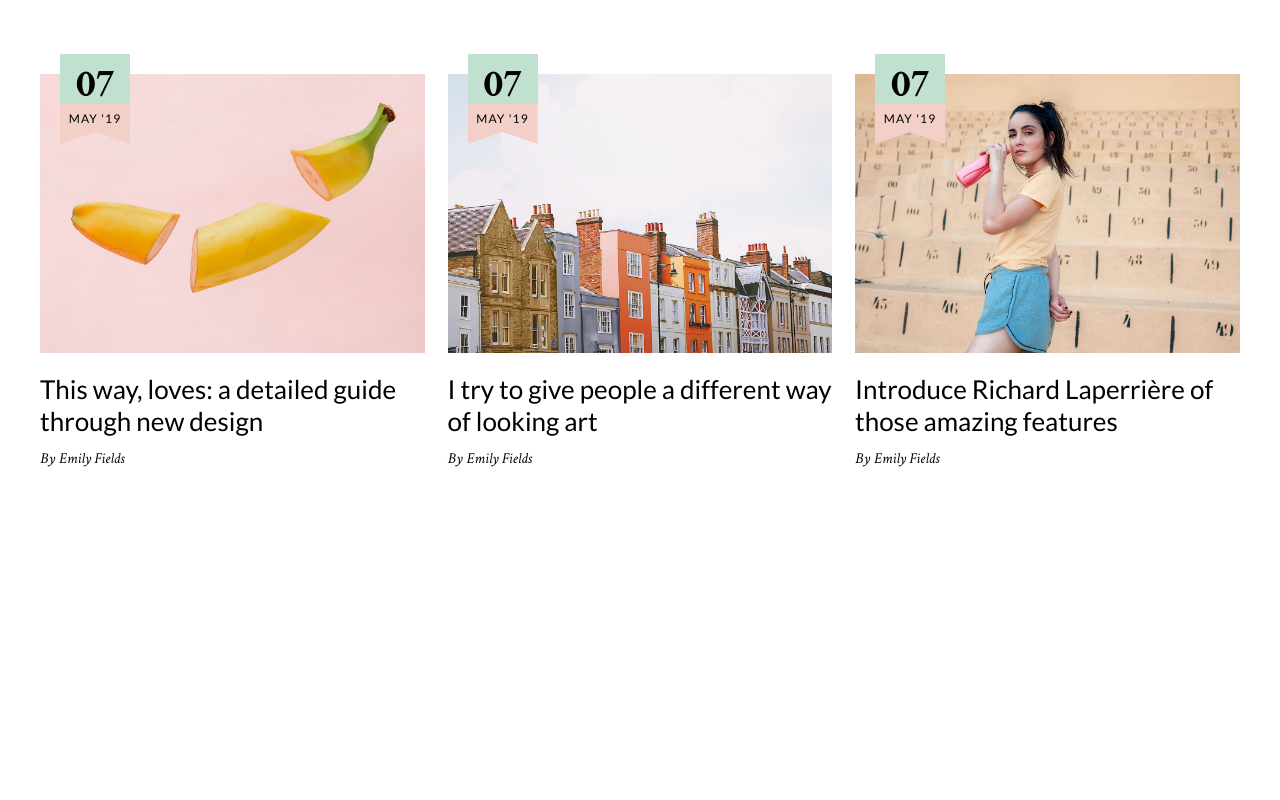
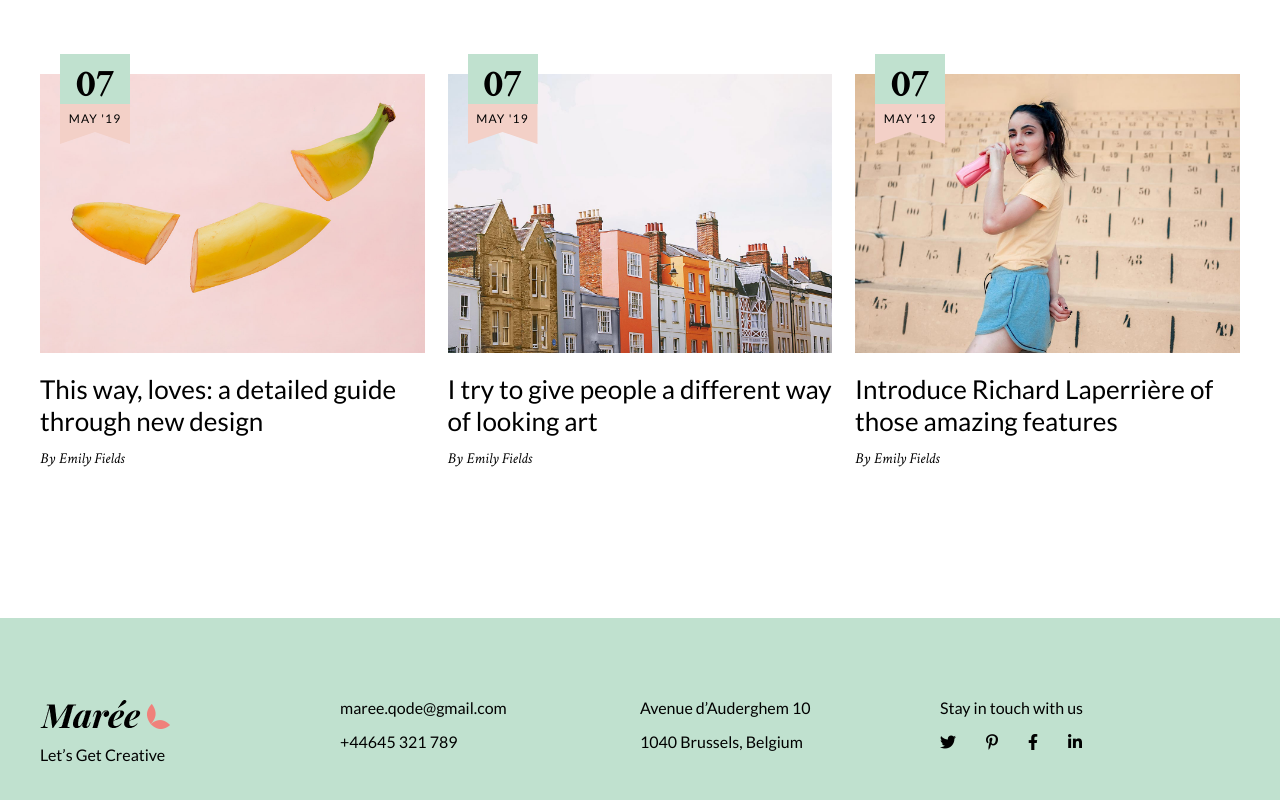
Before and after one commit to SimoneSichili/proj-html-vuejs, a website: page index.html in a window 1280 px wide. Shown: the part 2925-3725 px from the top of the page. Before the commit the page ends 3543 px from the top, so only its background shows below. Drawn offline with nearby package versions, Linux system fonts and the light colour scheme.

Commit message:
Complete footer

```diff
--- a/index.html
+++ b/index.html
@@ -171,7 +171,29 @@
 
         <!-- footer -->
         <footer>
-
+            <div class="wrapper">
+                <div class="column">
+                    <a href="#"><img src="img/logo-sidearea-1.png" alt="Maree Logo"></a>
+                    <p class="margin-top">Let’s Get Creative</p>
+                </div>
+                <div class="column">
+                    <a href="#">maree.qode@gmail.com</a>
+                    <p class="margin-top">+44645 321 789</p>
+                </div>
+                <div class="column">
+                    <p>Avenue d’Auderghem 10</p>
+                    <p class="margin-top">1040 Brussels, Belgium</p>
+                </div>
+                <div class="column">
+                    <p>Stay in touch with us</p>
+                    <ul class="margin-top">
+                        <li><a href="#"><i class="fab fa-twitter"></i></a></li>
+                        <li><a href="#"><i class="fab fa-pinterest-p"></i></a></li>
+                        <li><a href="#"><i class="fab fa-facebook-f"></i></a></li>
+                        <li><a href="#"><i class="fab fa-linkedin-in"></i></a></li>
+                    </ul>
+                </div>
+            </div>
         </footer>
         <!-- footer -->
 
--- a/src/partials/_commons.scss
+++ b/src/partials/_commons.scss
@@ -11,3 +11,7 @@
     max-width: 1200px;
     margin: auto;
 }
+
+.margin-top {
+    margin-top: 15px;
+}
--- a/src/partials/_footer.scss
+++ b/src/partials/_footer.scss
@@ -0,0 +1,40 @@
+footer {
+    padding: 80px 0;
+    background-color: $mainColor;
+    .wrapper {
+        display: flex;
+        .column {
+            width: calc(100% / 4);
+        }
+        .column:nth-child(1) {
+            img {
+                display: block;
+            }
+        }
+        .column:nth-child(2) {
+            a {
+                display: inline-block;
+                text-decoration: none;
+                color: #000;
+            }
+        }
+        .column:nth-child(4) {
+            ul {
+                display: flex;
+                li {
+                    margin-right: 30px;
+                    a {
+                        text-decoration: none;
+                        color: #000;
+                        i {
+                            font-size: 16px;
+                        }
+                        &:hover {
+                            color: #fff;
+                        }
+                    }
+                }
+            }
+        }
+    }
+}
```
Also changed, not shown: css/app.css.
